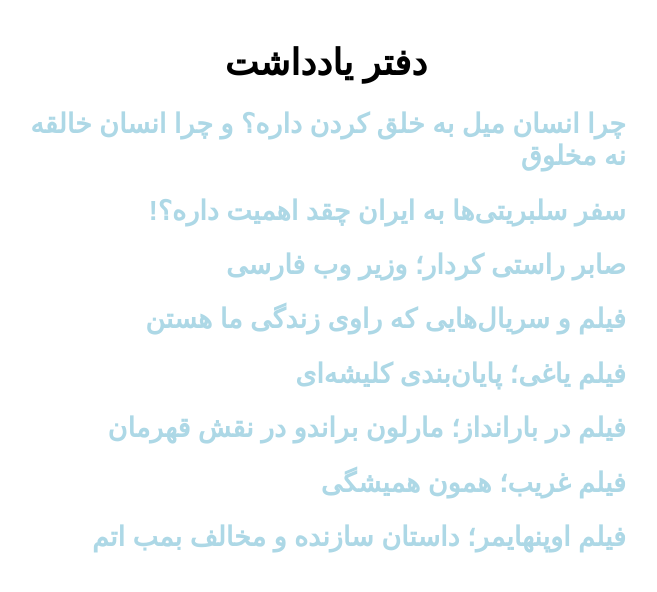
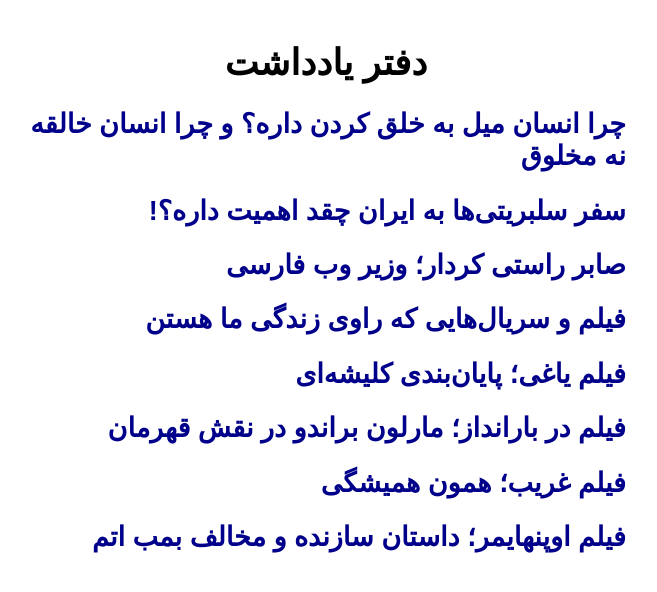
Before and after one commit to darkblog/darkblog.github.io, a Jekyll site: the page built from index.html, in a window 1280 px wide. Shown: the top 592 px of the page, without its empty margins (459-1116 px from the left). Built offline with Jekyll 4.4.1, drawn with Linux system fonts in a browser that asks for light colours.

Commit message:
Update index.html

```diff
--- a/index.html
+++ b/index.html
@@ -8,7 +8,7 @@
 <title>دفتر یادداشت</title>
 <meta name="description" content="دفتر یادداشت">
 <meta name="viewport" content="width=device-width">
-<style>body{font-family:sans-serif;font-size:large;font-weight:bold;margin:auto;padding:1em;max-width:600px}a{text-decoration:none;color:lightblue}h1{text-align:center}</style>
+<style>body{font-family:sans-serif;font-size:large;font-weight:bold;margin:auto;padding:1em;max-width:600px}a{text-decoration:none;color:darkblue}h1{text-align:center}</style>
 </head>
 <body>
 <h1>دفتر یادداشت</h1>
```
